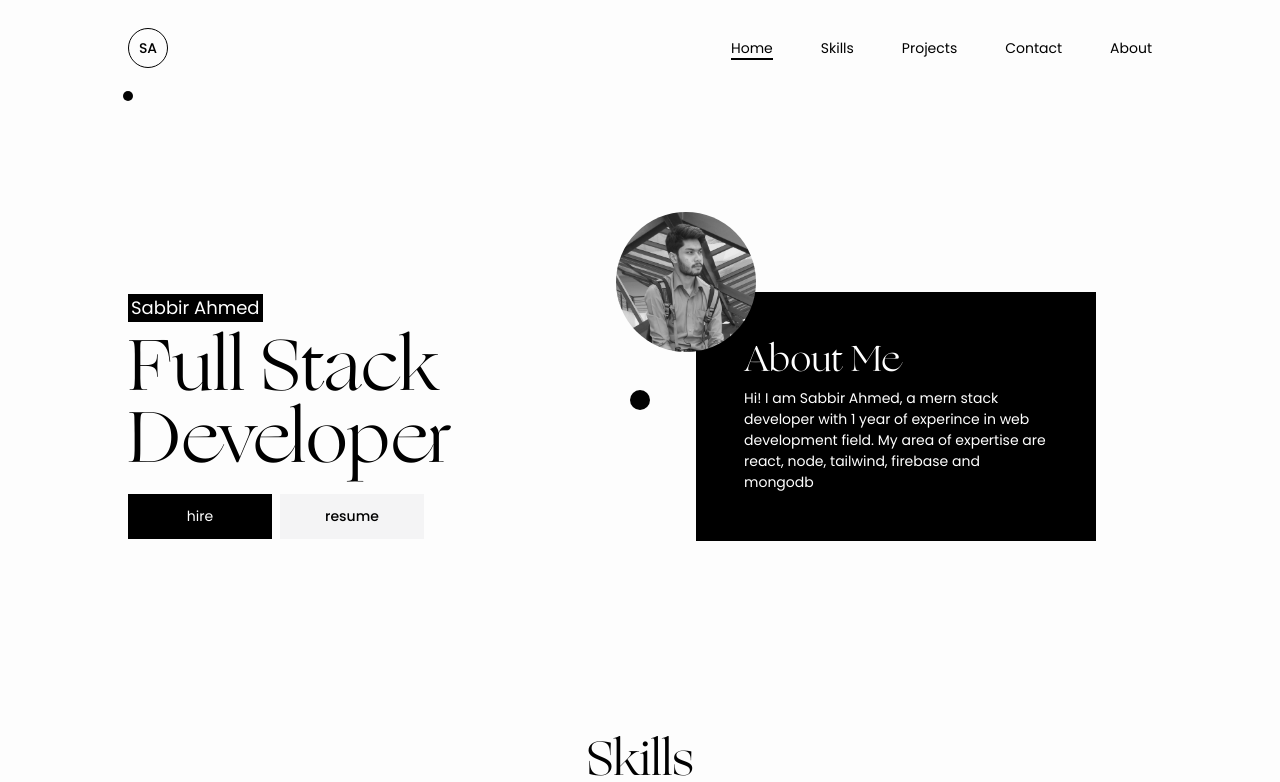
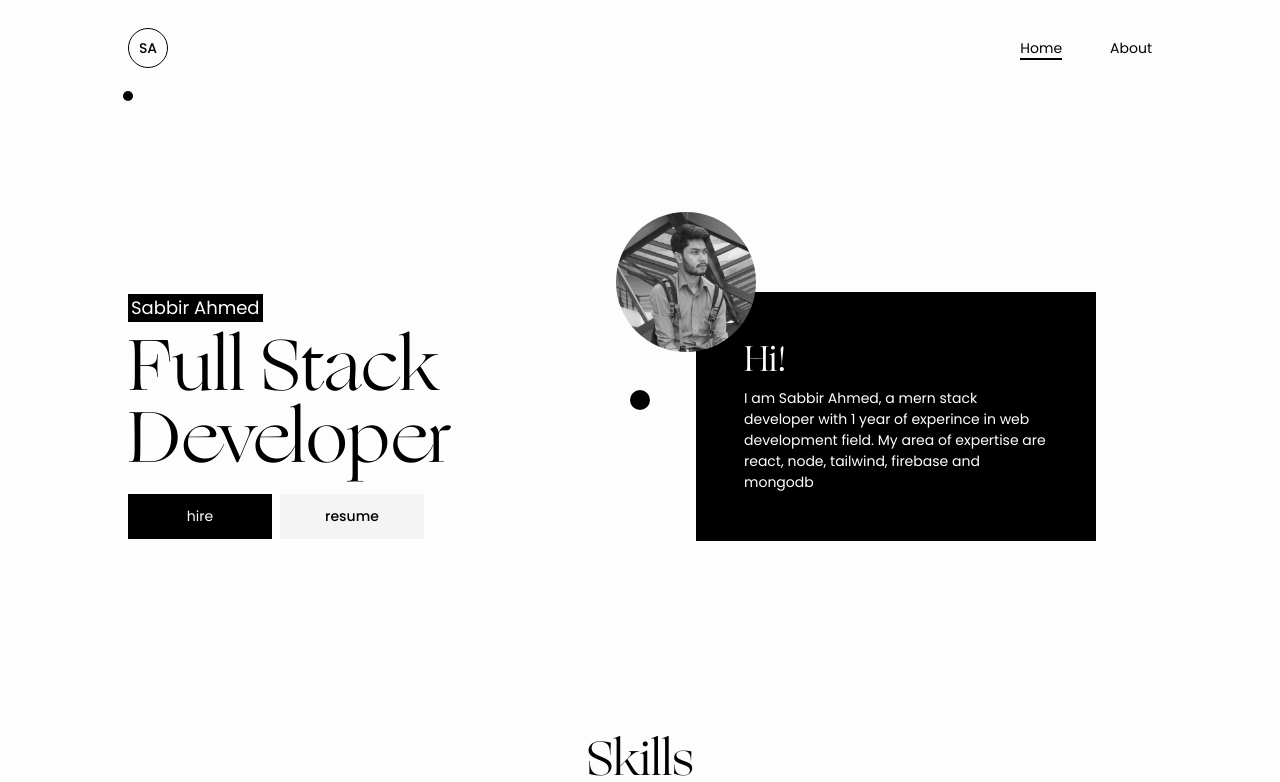
Before and after one commit to sabbir-dcy/portfolio, a Next.js app: page / in a window 1280 px wide. Shown: the top 782 px of the page. Built offline with nearby package versions, Linux system fonts and the light colour scheme.

Commit message:
about section

```diff
--- a/components/Hero.jsx
+++ b/components/Hero.jsx
@@ -14,11 +14,12 @@ const Hero = () => {
         </div>
       </div>
       <div className='md:w-[400px] bg-black text-white p-12 relative'>
-        <div className='absolute w-[100px] h-[100px] md:w-[140px] md:h-[140px] md:-top-20 md:-left-20 -top-12 -right-12 transition-all ease-out duration-500 hover:w-[200px] hover:h-[200px]'>
-          <Image className='rounded-full' src='/image/dp.png' alt='dp' layout='fill' />
+        <div className='group absolute w-[100px] h-[100px] md:w-[140px] md:h-[140px] md:-top-20 md:-left-20 -top-12 -right-12 transition-all ease-out duration-500 hover:w-[200px] hover:h-[200px] overflow-hidden rounded-full'>
+          <Image className='grayscale group-hover:grayscale-0 delay-300' src='/image/dp.png' alt='dp' layout='fill' />
+          <div className='w-full h-full bg-black absolute -left-full group-hover:left-full transition-all duration-[800ms]'></div>
         </div>
-        <h2 className='text-4xl font-ogg mb-2'>About Me</h2>
-        <p>Hi! I am Sabbir Ahmed, a mern stack developer with 1 year of experince in web development field. My area of expertise are react, node, tailwind, firebase and mongodb</p>
+        <h2 className='text-4xl font-ogg mb-2'>Hi!</h2>
+        <p>I am Sabbir Ahmed, a mern stack developer with 1 year of experince in web development field. My area of expertise are react, node, tailwind, firebase and mongodb</p>
       </div>
     </div>
   )
--- a/components/Navbar.jsx
+++ b/components/Navbar.jsx
@@ -13,9 +13,6 @@ const Navbar = () => {
       </div>
       <div className='space-x-12'>
         <Link href={'/'} ><a className={`${pathname === '/' && ' border-b-2 border-black'} `}>Home</a></Link>
-        <Link href={'#skills'}><a>Skills</a></Link>
-        <Link href={'#projects'}><a>Projects</a></Link>
-        <Link href={'#contact'}><a>Contact</a></Link>
         <Link href={'/about'}><a className={`${pathname === '/about' && ' border-b-2 border-black'} `}>About</a></Link>
       </div>
     </div>
--- a/components/Projects.jsx
+++ b/components/Projects.jsx
@@ -6,18 +6,22 @@ import { AiOutlineArrowRight } from "react-icons/ai";
 const Projects = () => {
   const projects = [{
     name: 'tsushima-production',
+    title: 'manufacturer website',
     thumb: '/image/project1_ss.png',
+    short_desc: 'A website of a bicycle parts manufacturing company. ',
     link: 'https://tsushima-corporation.web.app',
     bg: 'bg-purple-200',
     _id: '001'
   }, {
-    name: 'offshore-stockroom',
+    name: 'offshore-stockroom', title: 'warehouse management website',
     thumb: '/image/project2_ss.png',
+    short_desc: 'A website of warehouse management company',
     link: 'https://offshore-stockroom.web.app',
     bg: 'bg-orange-200', _id: '002'
   }, {
-    name: 'font-bey',
+    name: 'font-bey', title: 'font searching website',
     thumb: '/image/project3_ss.png',
+    short_desc: 'A website for searching different fonts for web',
     link: 'https://fontbey.netlify.app/',
     bg: 'bg-blue-200', _id: '003'
   }]
@@ -35,8 +39,8 @@ const Projects = () => {
                 <Image src={project.thumb} layout='fill' alt='project2' />
               </div>
               <div className='bg-black text-white absolute top-full h-full w-full group-hover:top-0 transition-all ease-out duration-500 p-8 gap-y-4 flex flex-col'>
-                <h2>Manufacturer website</h2>
-                <p>Lorem ipsum, dolor sit amet consectetur adipisicing elit. Quod illum libero quibusdam doloribus ea repudiandae eos ipsum vitae, rerum unde.</p>
+                <h2>{project.title}</h2>
+                <p>{project.short_desc}</p>
                 <div className='flex justify-center mt-8'>
                   <Link href={`/projects/${project.name}`}>
                     <button className='w-12 h-12 rounded-full border border-white text-2xl flex justify-center items-center mt-8'><AiOutlineArrowRight /></button>
--- a/pages/about.jsx
+++ b/pages/about.jsx
@@ -1,17 +1,18 @@
 import React from 'react'
-
-const about = ({ data: users }) => {
+import Link from 'next/link'
+const about = () => {
 
   return (
-    <div>{users.length}</div>
+    <div className='w-3/5 mx-auto'>
+      <h2 className='relative font-garet text-4xl before:content-[""] before:w-20 before:h-[2px] before:bg-purple-400 before:absolute before:-bottom-2'>Sabbir Ahmed</h2>
+      <p className='mt-4'>I am Sabbir Ahmed. A mern-stack developer with 1 year of development experince with 5 projects. I have been dedicated myself in this field to make creative websites to build a better experience for online world.</p>
+
+      <h3 className='relative text-2xl font-garet mt-8 before:content-[""] before:w-12 before:h-[2px] before:bg-purple-400 before:absolute before:-bottom-2'>Backgroud</h3>
+      <p className='mt-4'>country : Bangladesh</p>
+      <p>education : Brac University</p>
+      <p>linkedIn : <Link href='https://www.linkedin.com/in/sabbir-ahmed-sa/'><a target='_blank' className='underline'>sabbir-ahmed-sa</a></Link></p>
+      <p>github : <Link href='https://github.com/sabbir-dcy?tab=repositories'><a target='_blank' className='underline'>sabbir-dcy</a></Link></p>
+    </div >
   )
 }
-
-export async function getServerSideProps(context) {
-  const res = await fetch('https://jsonplaceholder.typicode.com/users')
-  const data = await res.json()
-  return {
-    props: { data },
-  }
-}
 export default about
--- a/pages/api/projects.js
+++ b/pages/api/projects.js
@@ -59,7 +59,12 @@ export default async function handler(req, res) {
       name: 'font-bey',
       title: 'font searching website',
       link: 'https://fontbey.netlify.app/',
-      desc: [{ feature: 'hello world' }],
+      desc: [
+        {
+          feature:
+            'Search google fonts. Search fonts by category also possible. Can copy single font url for css or user can add multipe fonts link to cart. Then copy the merged url',
+        },
+      ],
       bg: 'bg-blue-200',
       _id: '003',
     },
--- a/pages/projects/[Slug].jsx
+++ b/pages/projects/[Slug].jsx
@@ -32,7 +32,6 @@ export async function getServerSideProps(context) {
     props: { data },
 
   }
-
 }
 
 export default Slug
--- a/styles/globals.css
+++ b/styles/globals.css
@@ -7,9 +7,6 @@ html {
   cursor: none;
 }
 
-button,a {
-  cursor: none;
-}
 body {
   font-family: 'poppins', sans-serif;
   font-size: 14px;
```
Also changed, not shown: components/CustomCursor.jsx (+5 -3 lines), public/image/dp.png.
